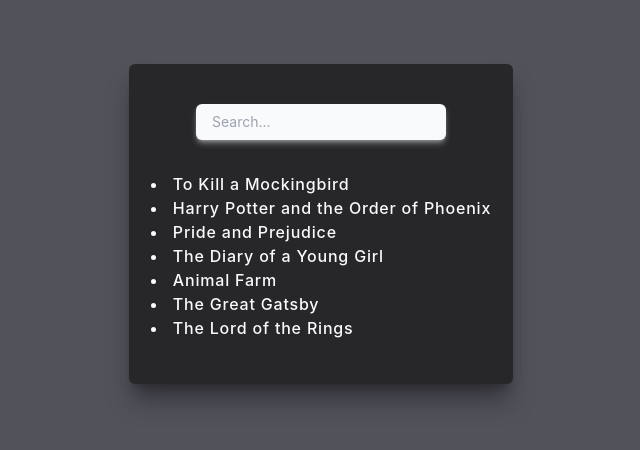
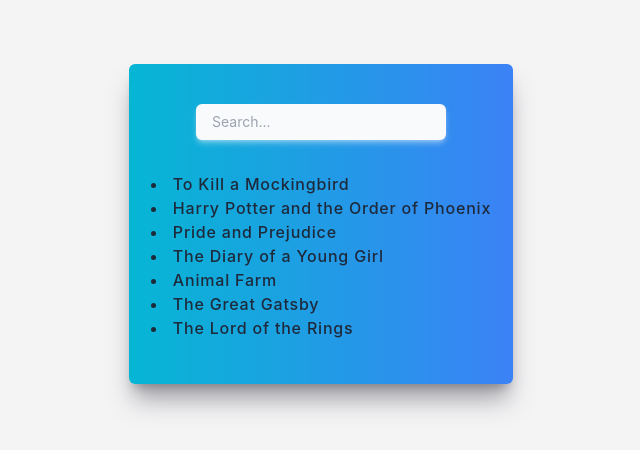
Before and after one commit to akmal-kamarudin/search-bar, a React (Create React App) app: page / in a window 1280 px wide. Shown: the top 450 px of the page, without its empty margins (319-959 px from the left). Built offline with nearby package versions, Linux system fonts and the light colour scheme.

Commit message:
style: change colors again.

```diff
--- a/src/App.js
+++ b/src/App.js
@@ -54,9 +54,9 @@
 
   return (
     <>
-      <div className="bg-fixed w-screen h-screen bg-zinc-600">
+      <div className="bg-fixed w-screen h-screen bg-zinc-100">
         <div className="flex flex-row justify-center">
-          <div className="flex flex-col items-center m-16 p-4 h-80 w-96 rounded-md bg-zinc-800 shadow-xl shadow-zinc-900/50">
+          <div className="flex flex-col items-center m-16 p-4 h-80 w-96 rounded-md bg-gradient-to-r from-cyan-500 to-blue-500 shadow-xl shadow-zinc-600/50">
             <div className="py-4">
               <Search searchTerm={searchTerm} handleSearch={handleSearch} />
             </div>
--- a/src/components/List.js
+++ b/src/components/List.js
@@ -1,6 +1,6 @@
 function List({ list }) {
   return (
-    <div className="text-slate-50 font-medium tracking-wider">
+    <div className="text-slate-800 font-medium tracking-wider">
       <ul>
         {list.length > 0
           ? list.map((book) => {
```
